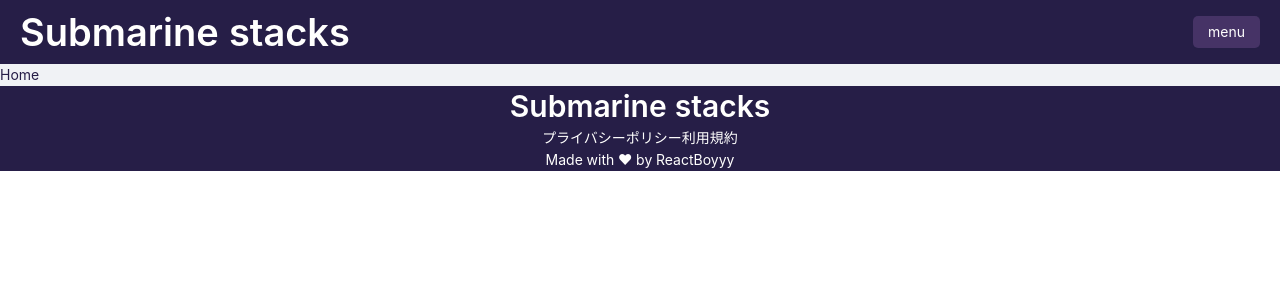
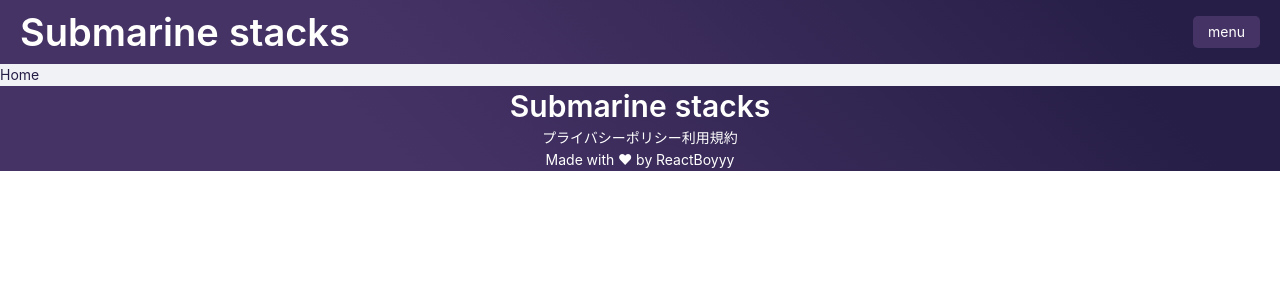
Before and after one commit to reactboy/fltngSbmrn_web, a React (Create React App) app: page / in a window 1280 px wide. Shown: the top 300 px of the page. Built offline with nearby package versions, Linux system fonts and the light colour scheme.

Commit message:
add: add gradient color

```diff
--- a/src/styles/index.scss
+++ b/src/styles/index.scss
@@ -29,7 +29,7 @@ li {
     .ant-layout-header {
         padding: 0 20px;
         color: $COLOR-WHITE;
-        background-color: $COLOR-PRIMARY;
+        background: $BG-COLOR-PRIMARY-GRADIENT;
     }
     .ant-typography {
         color: inherit;
@@ -39,7 +39,7 @@ li {
 }
 .app-footer {
     .ant-layout-footer {
-        background-color: $COLOR-PRIMARY;
+        background: $BG-COLOR-PRIMARY-GRADIENT;
         color: $COLOR-WHITE;
         padding: 0 20px;
     }
@@ -60,7 +60,7 @@ li {
     }
     .ant-layout-header {
         color: $COLOR-WHITE;
-        background-color: $COLOR-PRIMARY;
+        background: $BG-COLOR-PRIMARY-GRADIENT;
         padding: 0 20px;
         .ant-row {
             height: 100%;
@@ -78,7 +78,7 @@ li {
 .footer {
     .ant-layout-footer {
         color: $COLOR-WHITE;
-        background-color: $COLOR-PRIMARY;
+        background: $BG-COLOR-PRIMARY-GRADIENT;
         padding: 0 20px;
         .ant-typography {
             color: inherit;
@@ -119,7 +119,7 @@ li {
                 cursor: pointer;
                 min-height: 200px;
                 color: $COLOR-WHITE;
-                background-color: $COLOR-SECONDARY;
+                background: $BG-COLOR-PRIMARY-GRADIENT;
                 border-radius: 5px;
             }
         }
@@ -136,7 +136,7 @@ li {
     .login-panel {
         height: 100%;
         &__content {
-            background-color: $COLOR-SECONDARY;
+            background: $BG-COLOR-PRIMARY-GRADIENT;
             color: $COLOR-WHITE;
             padding: 30px;
             border-radius: 5px;
--- a/src/styles/variables.scss
+++ b/src/styles/variables.scss
@@ -6,6 +6,12 @@ $COLOR-DARK: #2c3843;
 
 $BG-COLOR-PRIMARY: #eaecef;
 
+$BG-COLOR-PRIMARY-GRADIENT: linear-gradient(
+    45deg,
+    $COLOR-SECONDARY 30%,
+    $COLOR-PRIMARY 90%
+);
+
 $TRANSITION-DURATION-BASE: 0.4s;
 
 $HOVER-OPACITY: 0.8;
```
